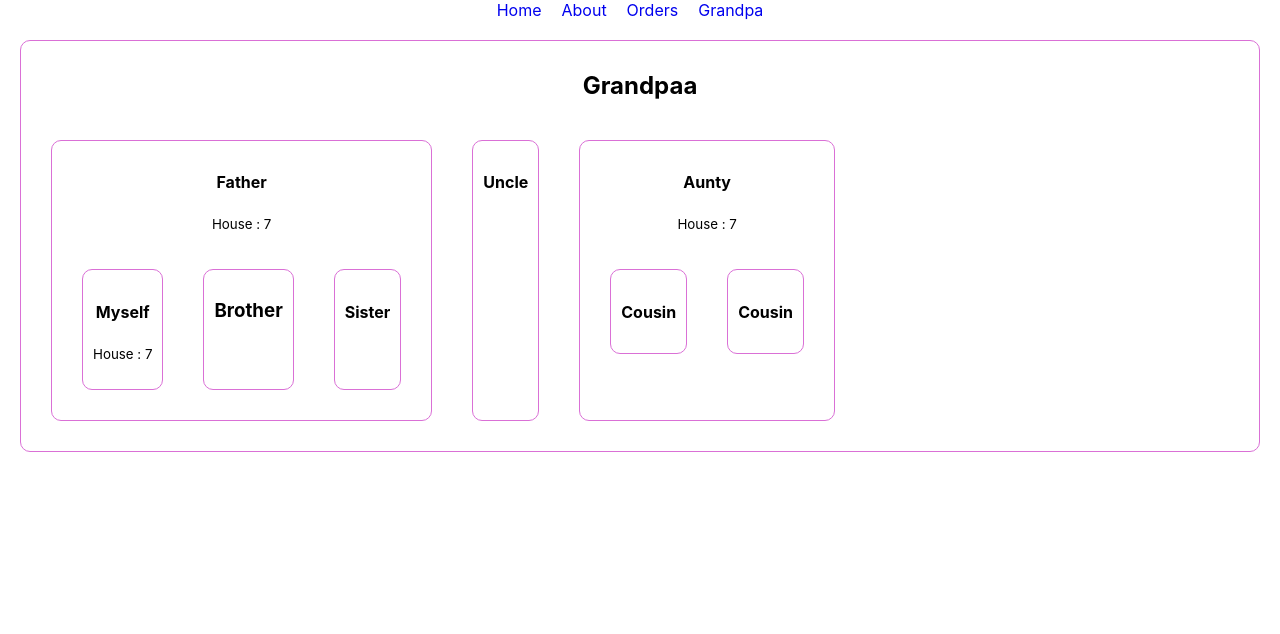
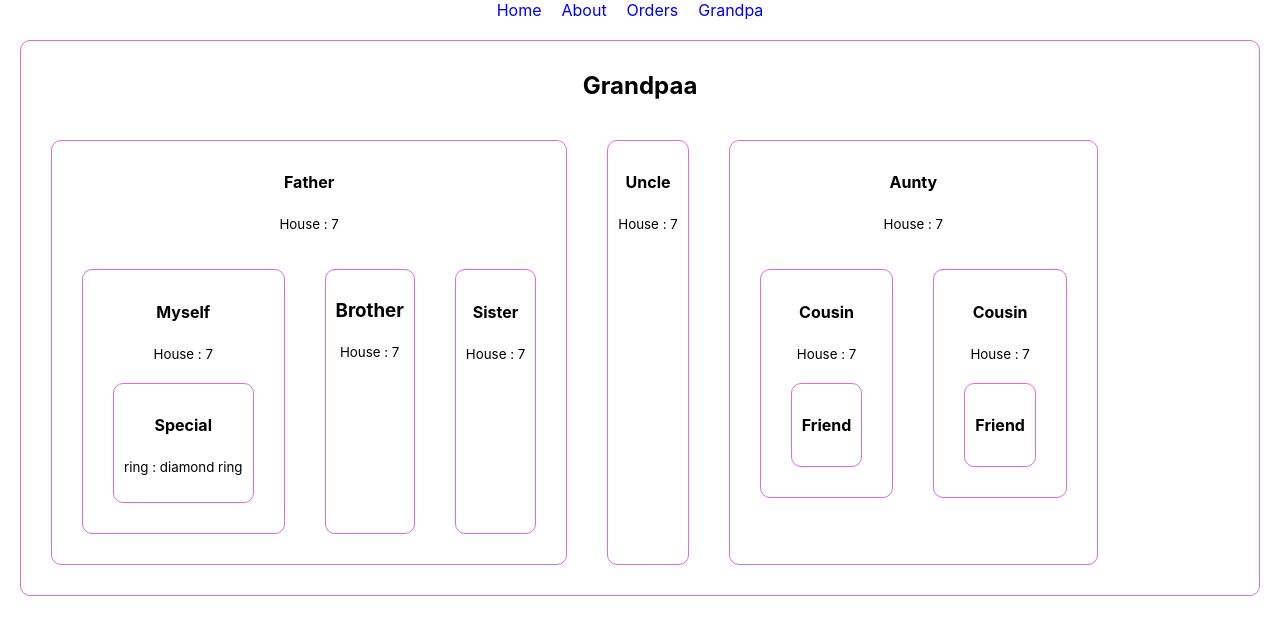
Before and after one commit to mahfujkhan02/t-shirt-bought, a React (Create React App) app: page /grandpa in a window 1280 px wide. Shown: the top 634 px of the page. Built offline with nearby package versions, Linux system fonts and the light colour scheme.

Commit message:
added context react

```diff
--- a/src/components/Aunty/Aunty.js
+++ b/src/components/Aunty/Aunty.js
@@ -1,14 +1,15 @@
 import React from 'react';
 import Cousin from '../Cousin/Cousin';
 
-const Aunty = ({house}) => {
+const Aunty = ({house , ring}) => {
     return (
         <div>
             <h4>Aunty</h4>
             <p><small>House : {house}</small></p>
             <section className='flex'>
-                <Cousin></Cousin>
-                <Cousin></Cousin>
+                <Cousin house ={house} ring = {ring}></Cousin>
+                <Cousin house ={house} ring = {ring}></Cousin>
+
             </section>
 
         </div>
--- a/src/components/Brother/Brother.js
+++ b/src/components/Brother/Brother.js
@@ -1,9 +1,10 @@
 import React from 'react';
 
-const Brother = () => {
+const Brother = ({house}) => {
     return (
         <div>
             <h3>Brother</h3>
+            <p><small>House : {house}</small></p>
         </div>
     );
 };
--- a/src/components/Cousin/Cousin.js
+++ b/src/components/Cousin/Cousin.js
@@ -1,9 +1,15 @@
 import React from 'react';
+import Friend from '../Friend/Friend';
 
-const Cousin = () => {
+const Cousin = ({house , ring}) => {
     return (
         <div>
             <h4>Cousin</h4>
+            <p><small>House : {house}</small></p>
+
+            <section>
+                <Friend></Friend>
+            </section>
         </div>
     );
 };
--- a/src/components/Father/Father.js
+++ b/src/components/Father/Father.js
@@ -3,13 +3,13 @@
 import Brother from '../Brother/Brother';
 import Sister from '../Sister/Sister';
 
-const Father = ({ house }) => {
+const Father = ({ house , ring }) => {
     return (
         <div>
             <h4>Father</h4>
             <p><small>House : {house}</small></p>
             <section className='flex'>
-                <MySelf house={house}></MySelf>
+                <MySelf house={house} ring = {ring}></MySelf>
                 <Brother house={house}></Brother>
                 <Sister house={house}></Sister>
             </section>
--- /dev/null
+++ b/src/components/Friend/Friend.js
@@ -0,0 +1,11 @@
+import React from 'react';
+
+const Friend = () => {
+    return (
+        <div>
+            <h4>Friend</h4>
+        </div>
+    );
+};
+
+export default Friend;
--- a/src/components/Grandpa/Grandpa.js
+++ b/src/components/Grandpa/Grandpa.js
@@ -1,20 +1,28 @@
-import React from 'react';
+import React, { createContext } from 'react';
 import './Grandpa.css'
 import Father from '../Father/Father';
 import Uncle from '../Uncle/Uncle';
 import Aunty from '../Aunty/Aunty';
+
+const RingContext = createContext('Rupa Ring')
+
 const Grandpa = () => {
     const house = 7;
+    const ring = 'diamond ring';
+
     return (
-        <div className='grandpa'>
-            <h2>Grandpaa</h2>
-            <section className='flex'>
-                <Father house = {house}></Father>
-                <Uncle house = {house}></Uncle>
-                <Aunty house = {house}></Aunty>
 
-            </section>
-        </div>
+        <RingContext.Provider>
+            <div className='grandpa'>
+                <h2>Grandpaa</h2>
+                <section className='flex'>
+                    <Father house={house} ring={ring}></Father>
+                    <Uncle house={house}></Uncle>
+                    <Aunty house={house}></Aunty>
+
+                </section>
+            </div>
+        </RingContext.Provider>
     );
 };
 
--- a/src/components/MySelf/MySelf.js
+++ b/src/components/MySelf/MySelf.js
@@ -1,10 +1,14 @@
 import React from 'react';
+import Special from '../Special/Special';
 
-const MySelf = ({house}) => {
+const MySelf = ({house , ring}) => {
     return (
         <div>
             <h4>Myself</h4>
           <p><small>House : {house}</small></p>
+          <section>
+            <Special ring = {ring}></Special>
+          </section>
         </div>
     );
 };
--- a/src/components/Sister/Sister.js
+++ b/src/components/Sister/Sister.js
@@ -1,9 +1,10 @@
 import React from 'react';
 
-const Sister = () => {
+const Sister = ({house}) => {
     return (
         <div>
             <h4>Sister</h4>
+            <p><small>House : {house}</small></p>
         </div>
     );
 };
--- /dev/null
+++ b/src/components/Special/Special.js
@@ -0,0 +1,12 @@
+import React from 'react';
+
+const Special = ({ring}) => {
+    return (
+        <div>
+            <h4>Special</h4>
+            <p><small>ring : {ring}</small></p>
+        </div>
+    );
+};
+
+export default Special;
--- a/src/components/Uncle/Uncle.js
+++ b/src/components/Uncle/Uncle.js
@@ -1,9 +1,10 @@
 import React from 'react';
 
-const Uncle = () => {
+const Uncle = ({house}) => {
     return (
         <div>
             <h4>Uncle</h4>
+            <p><small>House : {house}</small></p>
         </div>
     );
 };
```
